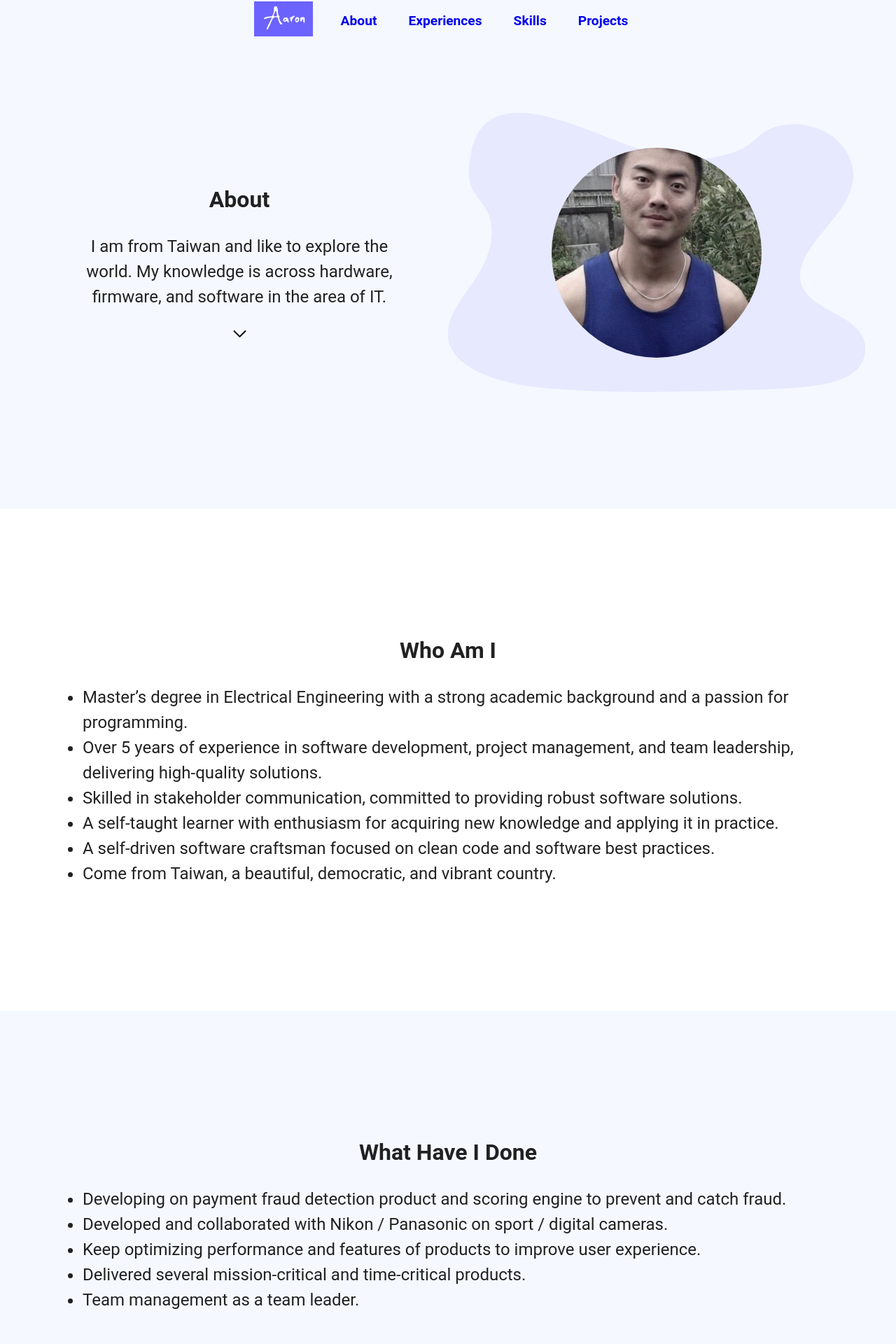
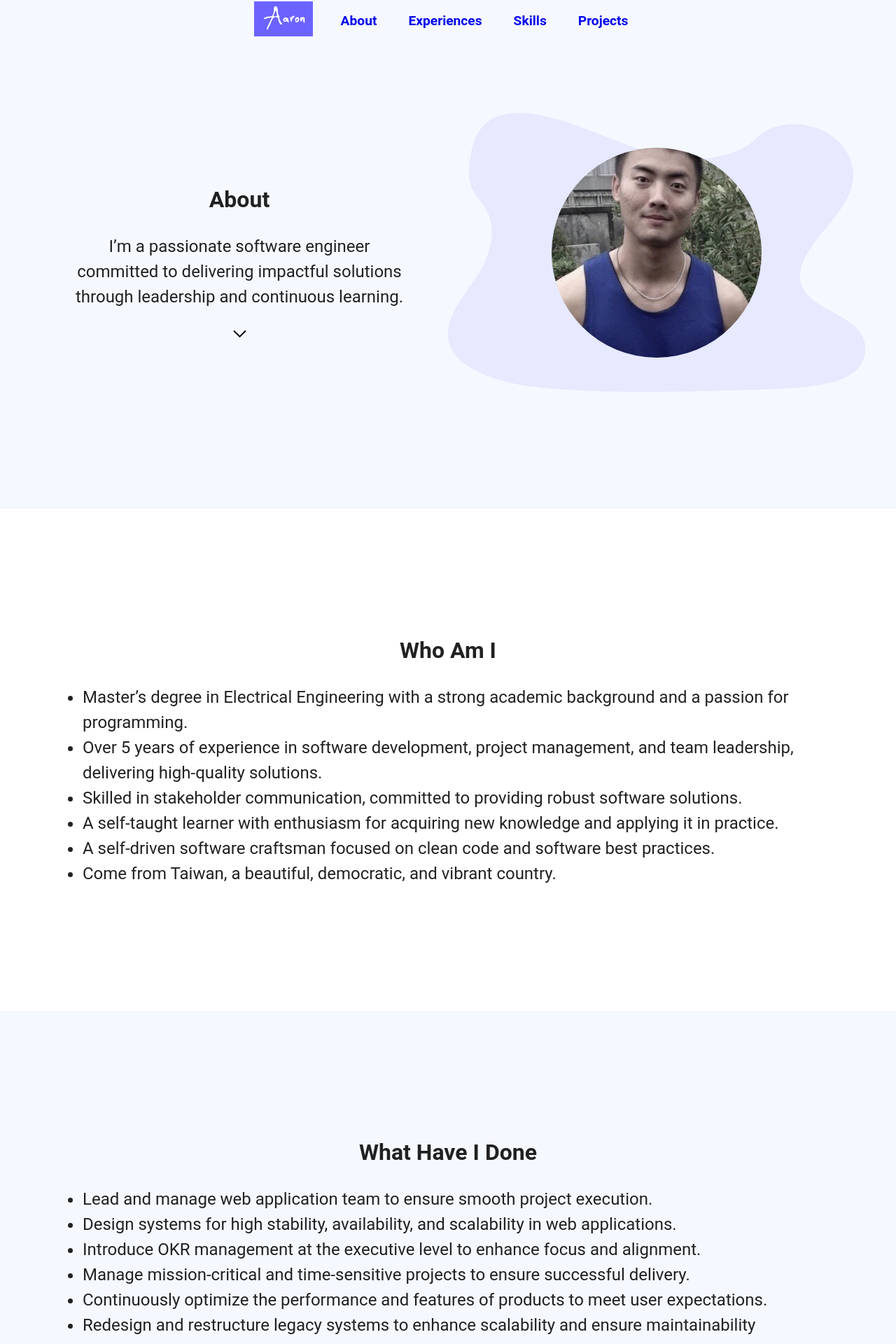
Before and after one commit to realDNA/aboutme2, a Vue app in the folder aboutme/: page /about in a window 1280 px wide. Shown: the part 35-1955 px from the top of the page at 70% size. Built offline with nearby package versions, Linux system fonts and the light colour scheme.

Commit message:
change wording

```diff
--- a/aboutme/src/views/AboutMe.vue
+++ b/aboutme/src/views/AboutMe.vue
@@ -7,8 +7,8 @@
             <div class="text-center about-introduce">
               <h1>About</h1>
               <div class="about-introduce-sub">
-                I am from Taiwan and like to explore the world. My knowledge is
-                across hardware, firmware, and software in the area of IT.
+                I’m a passionate software engineer committed to delivering
+                impactful solutions through leadership and continuous learning.
               </div>
               <ScrollDownArrow />
             </div>
@@ -75,21 +75,29 @@
             <div class="about-introduce-sub" v-scrollanimation>
               <ul>
                 <li v-scrollanimation>
-                  Developing on payment fraud detection product and scoring
-                  engine to prevent and catch fraud.
+                  Lead and manage web application team to ensure smooth project
+                  execution.
                 </li>
                 <li v-scrollanimation>
-                  Developed and collaborated with Nikon / Panasonic on sport /
-                  digital cameras.
+                  Design systems for high stability, availability, and
+                  scalability in web applications.
                 </li>
                 <li v-scrollanimation>
-                  Keep optimizing performance and features of products to
-                  improve user experience.
+                  Introduce OKR management at the executive level to enhance
+                  focus and alignment.
                 </li>
                 <li v-scrollanimation>
-                  Delivered several mission-critical and time-critical products.
+                  Manage mission-critical and time-sensitive projects to ensure
+                  successful delivery.
                 </li>
-                <li v-scrollanimation>Team management as a team leader.</li>
+                <li v-scrollanimation>
+                  Continuously optimize the performance and features of products
+                  to meet user expectations.
+                </li>
+                <li v-scrollanimation>
+                  Redesign and restructure legacy systems to enhance scalability
+                  and ensure maintainability
+                </li>
               </ul>
             </div>
           </div>
--- a/aboutme/src/views/Projects.vue
+++ b/aboutme/src/views/Projects.vue
@@ -8,7 +8,7 @@
                 <div class="text-center projects-introduce">
                     <h1 > Projects </h1>
                     <div class="projects-introduce-sub">
-                        Never stop believing and striving to make things better, make the world better, and make the game changed.
+                        Keep believing and striving to make things better, positively impact the world, and change the game for the better.
                     </div>
                     <ScrollDownArrow/>
                 </div>
--- a/aboutme/src/views/Skills.vue
+++ b/aboutme/src/views/Skills.vue
@@ -8,7 +8,7 @@
                 <div class="text-center skills-introduce">
                     <h1 > Skills </h1>
                     <div class="skills-introduce-sub">
-                        Life is a journey of non-stop learning for me and I will never outdate myself. Learn, practice, and master.
+                       Life is a journey of endless learning, and I’m committed to staying relevant. Learn, practice, and master—always.
                     </div>
                     <ScrollDownArrow/>
                 </div>
```
